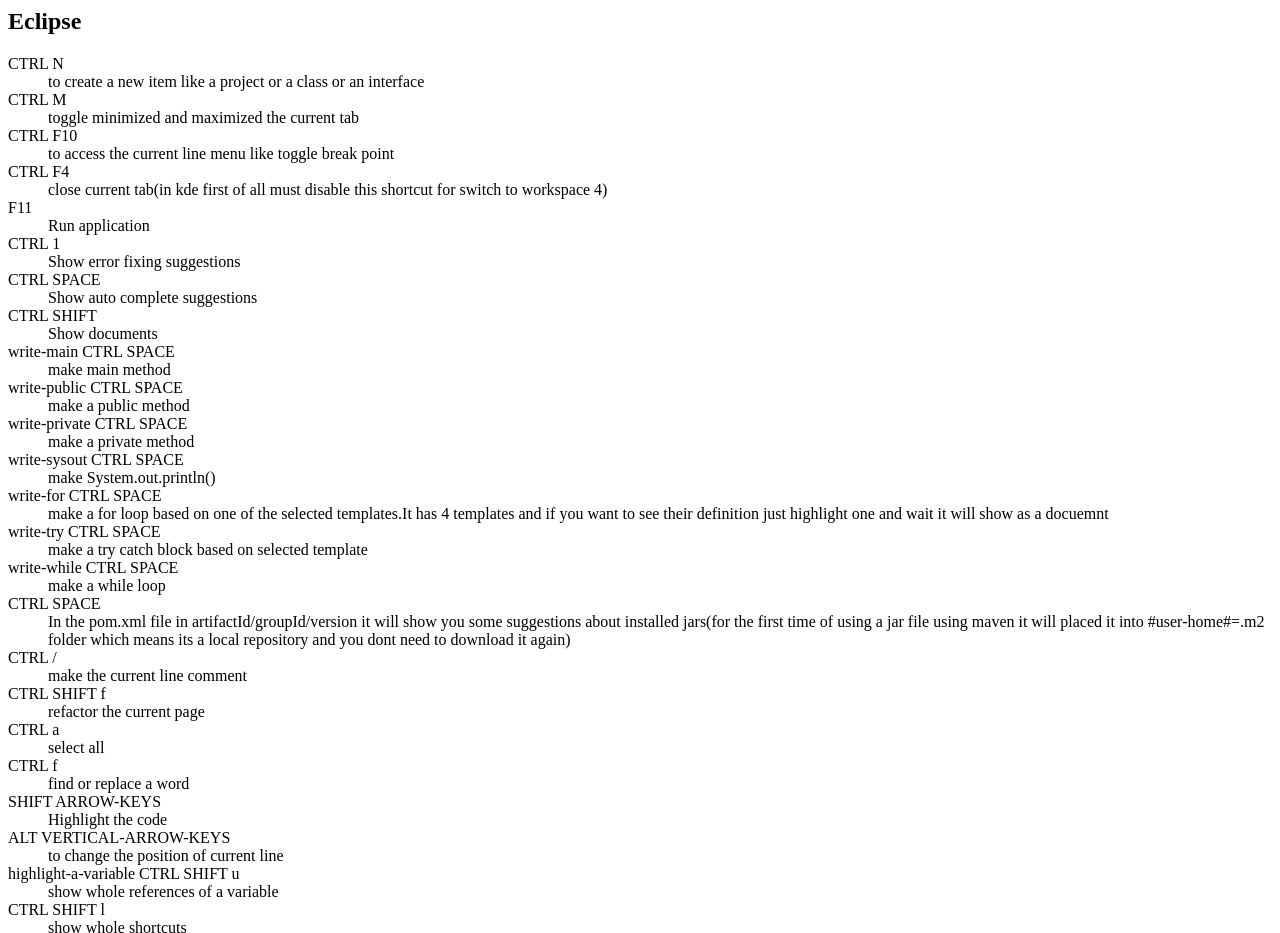
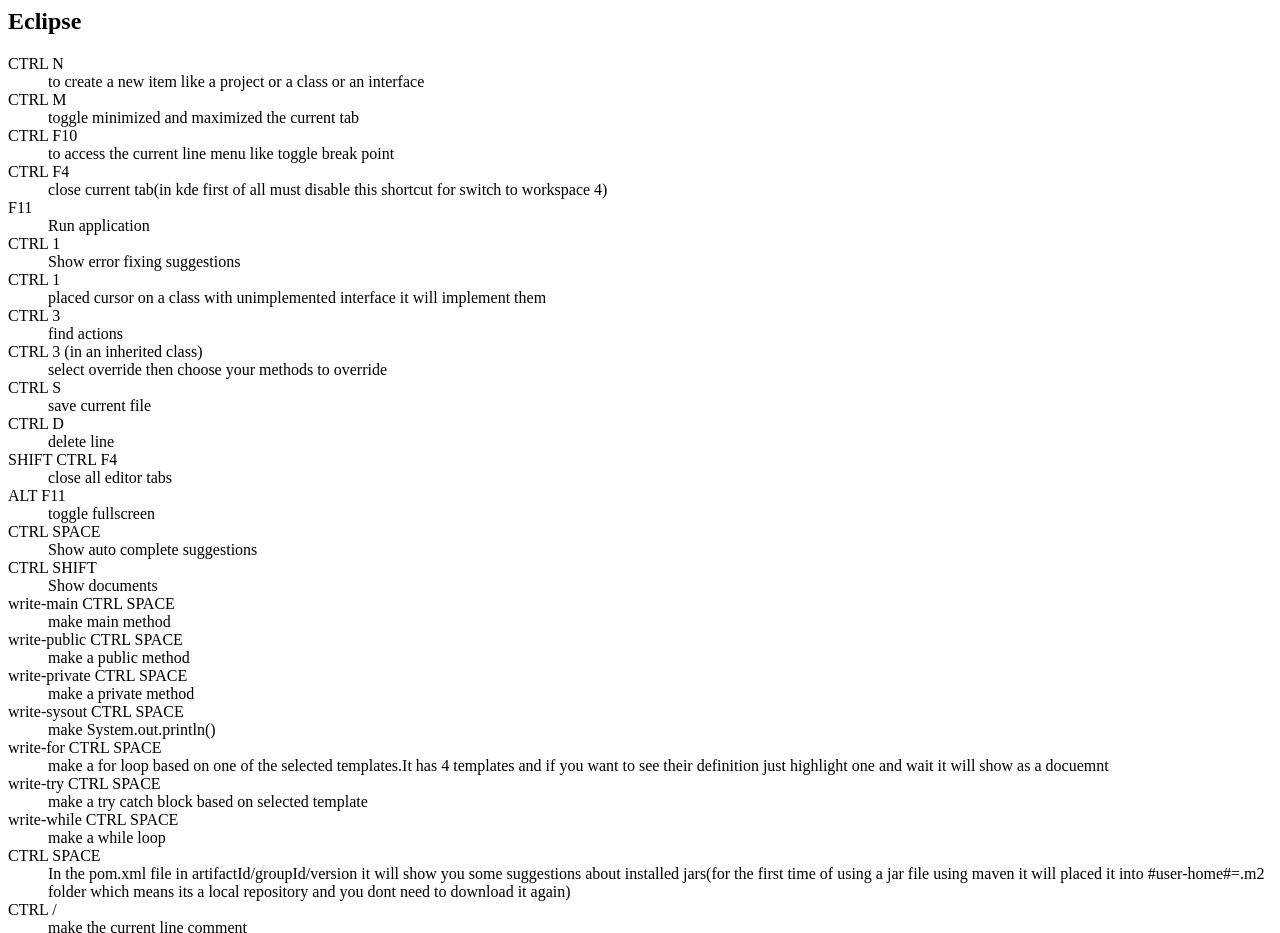
Before and after one commit to abolfazlsadeqi2001/shortcuts, a plain HTML site: page index.html in a window 1280 px wide. Shown: the top 933 px of the page. Drawn offline with Linux system fonts and the light colour scheme.

Commit message:
some adds on eclipse shortcuts

```diff
--- a/index.html
+++ b/index.html
@@ -30,6 +30,27 @@
 
 			<dt>CTRL 1</dt>
 			<dd>Show error fixing suggestions</dd>
+
+			<dt>CTRL 1</dt>
+			<dd>placed cursor on a class with unimplemented interface it will implement them</dd>
+
+			<dt>CTRL 3</dt>
+			<dd>find actions</dd>
+
+			<dt>CTRL 3 (in an inherited class)</dt>
+			<dd>select override then choose your methods to override</dd>
+
+			<dt>CTRL S</dt>
+			<dd>save current file</dd>
+
+			<dt>CTRL D</dt>
+			<dd>delete line</dd>
+
+			<dt>SHIFT CTRL F4</dt>
+			<dd>close all editor tabs</dd>
+
+			<dt>ALT F11</dt>
+			<dd>toggle fullscreen</dd>
 
 			<dt>CTRL SPACE</dt>
 			<dd>Show auto complete suggestions</dd>
@@ -82,7 +103,7 @@
 			<dt>highlight-a-variable CTRL SHIFT u</dt>
 			<dd>show whole references of a variable</dd>
 
-			<dt>CTRL SHIFT l</dt>
+			<dt>CTRL SHIFT L</dt>
 			<dd>show whole shortcuts</dd>
 
 			<dt>CTRL SHIFT R</dt>
```
